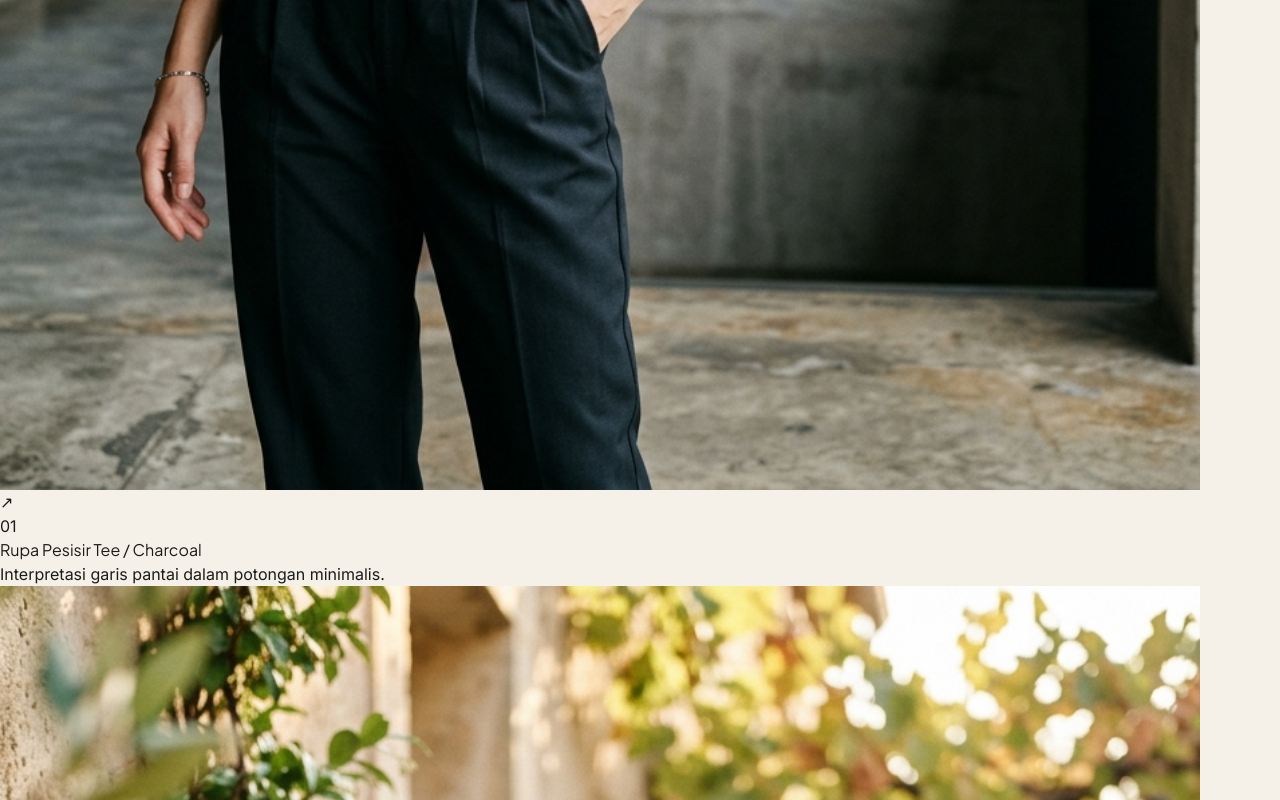
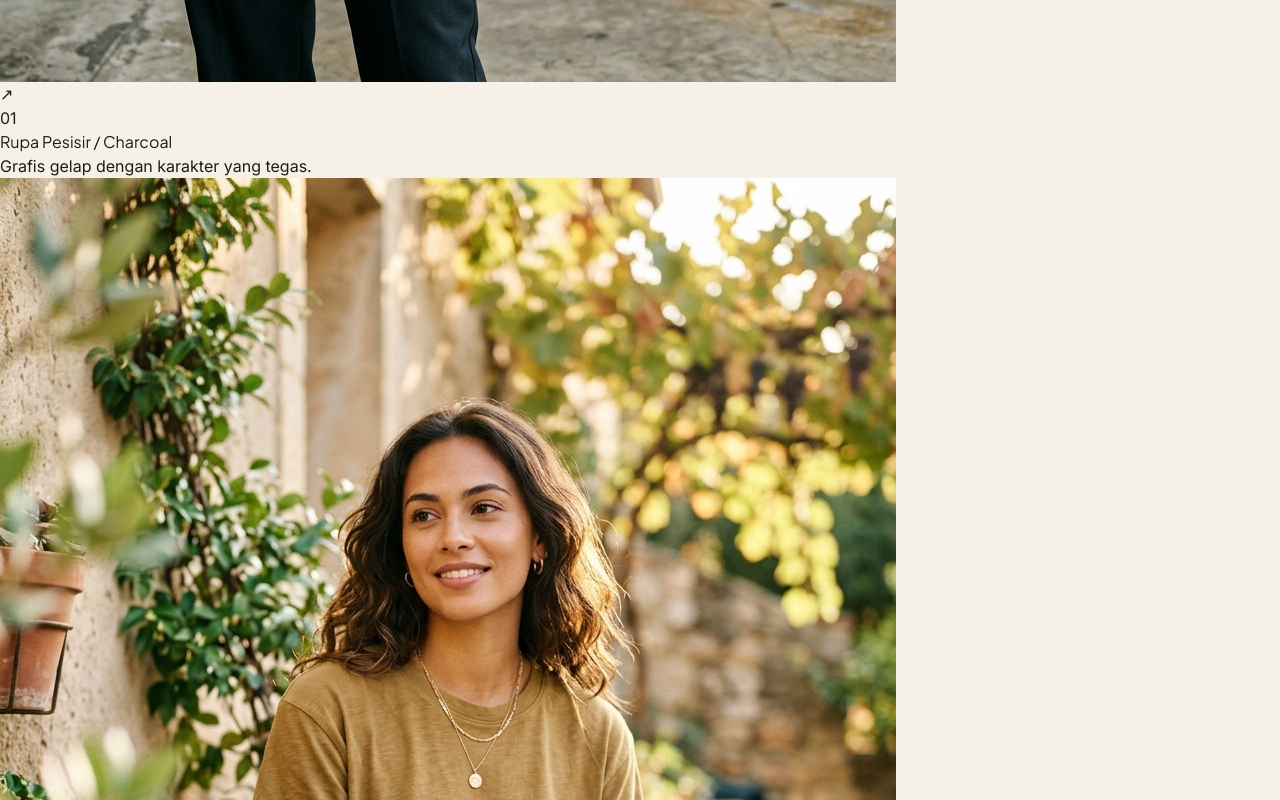
Before and after one commit to hulumzz/narwasita, a React (Vite) app: page / in a window 1280 px wide. Shown: the part 2120-2920 px from the top of the page. Built offline with nearby package versions, Linux system fonts and the light colour scheme.

Commit message:
Refine Narwasita editorial landing and honest campaign content

```diff
--- a/src/content/products.ts
+++ b/src/content/products.ts
@@ -1,42 +1,8 @@
-import { Product } from '../types';
-
+import type { Product } from '../types';
+// Editorial previews only. Do not infer stock, materials or SKU from campaign photographs.
 export const products: Product[] = [
-  {
-    id: 'nws-001',
-    slug: 'rupa-pesisir-tee-charcoal',
-    title: 'Rupa Pesisir Tee — Charcoal',
-    collectionSlug: 'rupa-pesisir',
-    description: 'Interpretasi garis pantai dalam potongan minimalis.',
-    images: [
-      { src: '/images/look-01.jpg', alt: 'Model mengenakan Rupa Pesisir Tee Charcoal', width: 1200, height: 1600 },
-      { src: '/images/detail-print.jpg', alt: 'Detail sablon Rupa Pesisir', width: 1600, height: 1600 }
-    ],
-    variants: [
-      { id: 'v-001-s', sku: 'NWS-RP-01-S', size: 'S', color: 'Charcoal', available: true },
-      { id: 'v-001-m', sku: 'NWS-RP-01-M', size: 'M', color: 'Charcoal', available: true }
-    ],
-    material: 'Heavyweight Cotton 235gsm',
-    featured: true,
-    status: 'published'
-  },
-  {
-    id: 'nws-002',
-    slug: 'akar-bumi-tee-moss',
-    title: 'Akar Bumi Tee — Moss',
-    collectionSlug: 'akar-bumi',
-    description: 'Warna bumi dengan kelembutan yang menyatu dengan kulit.',
-    images: [
-      { src: '/images/look-02.jpg', alt: 'Model mengenakan Akar Bumi Tee Moss', width: 1200, height: 1600 },
-      { src: '/images/detail-fabric.jpg', alt: 'Detail bahan heavy cotton', width: 1600, height: 900 }
-    ],
-    variants: [
-      { id: 'v-002-m', sku: 'NWS-AB-02-M', size: 'M', color: 'Moss', available: true }
-    ],
-    material: 'Heavyweight Cotton 235gsm',
-    featured: true,
-    status: 'published'
-  }
+ { id:'nws-001', slug:'rupa-pesisir-tee-charcoal', title:'Rupa Pesisir / Charcoal', description:'Grafis gelap dengan karakter yang tegas.', images:[{src:'/images/look-01.jpg',alt:'Model mengenakan kaos grafis charcoal',width:896,height:1200}], variants:[], featured:true,status:'draft' },
+ { id:'nws-002', slug:'akar-bumi-tee-moss', title:'Akar Bumi / Earth', description:'Warna hangat untuk gaya sehari-hari.', images:[{src:'/images/look-02.jpg',alt:'Model mengenakan kaos bernuansa bumi',width:896,height:1200}], variants:[], featured:true,status:'draft' }
 ];
-
-export const getFeaturedProducts = () => products.filter(p => p.featured);
-export const getProduct = (slug: string) => products.find(p => p.slug === slug);
+export const getFeaturedProducts = () => products.filter(p=>p.featured);
+export const getProduct = (slug:string) => products.find(p=>p.slug===slug);
```
